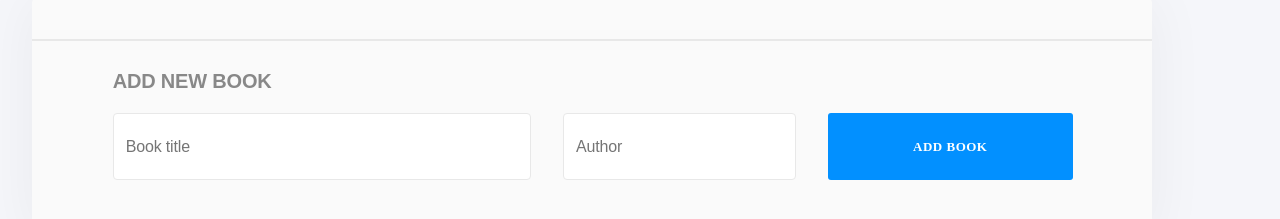
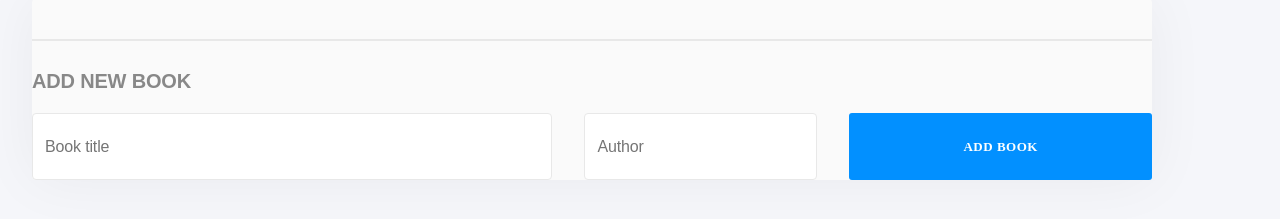
Before and after one commit to for-ashraf/bookstore-react-app, a React (Create React App) app: page / in a window 1280 px wide. Shown: the part 163-382 px from the top of the page. Built offline with nearby package versions, Linux system fonts and the light colour scheme; no server answers.

Commit message:
Update index.css

```diff
--- a/src/index.css
+++ b/src/index.css
@@ -209,14 +209,6 @@ a {
   transform: rotate(45deg);
 }
 
-.form-container {
-  width: 75vw;
-  height: auto;
-  margin: 0 2.5vw 4.063vw 6.3vw;
-  padding: 0 0 1vh 0;
-  border-radius: 4px;
-}
-
 .completed {
   font-size: 0.875vw;
   opacity: 0.5;
@@ -271,13 +263,6 @@ p {
   margin-top: 0.438vh;
   font-size: 1vw;
   letter-spacing: -0.4px;
-}
-
-.progress-divider {
-  width: 0.125vw;
-  height: 8.375vh;
-  margin: 0 3.688vw 0 4.938vh;
-  background-color: #e8e8e8;
 }
 
 .progress-container {
```
